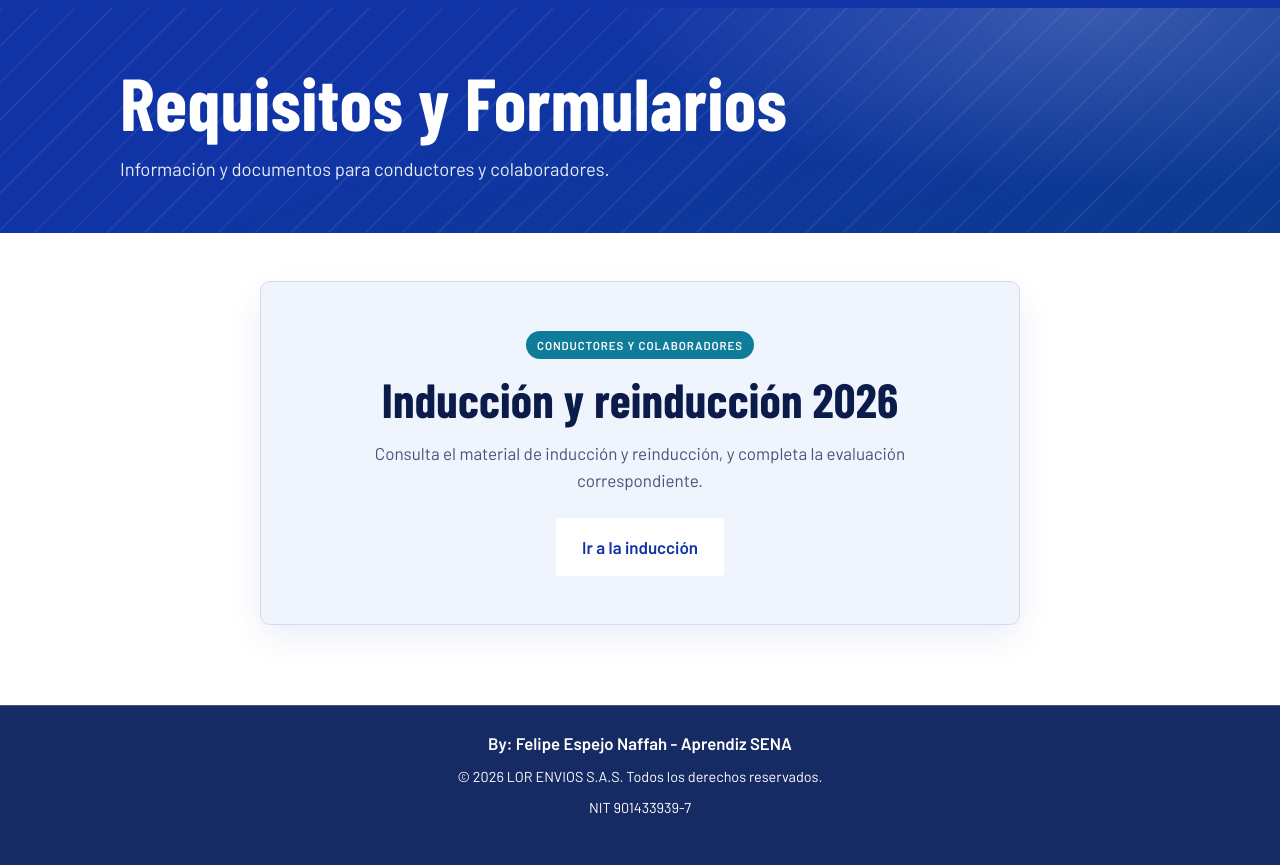
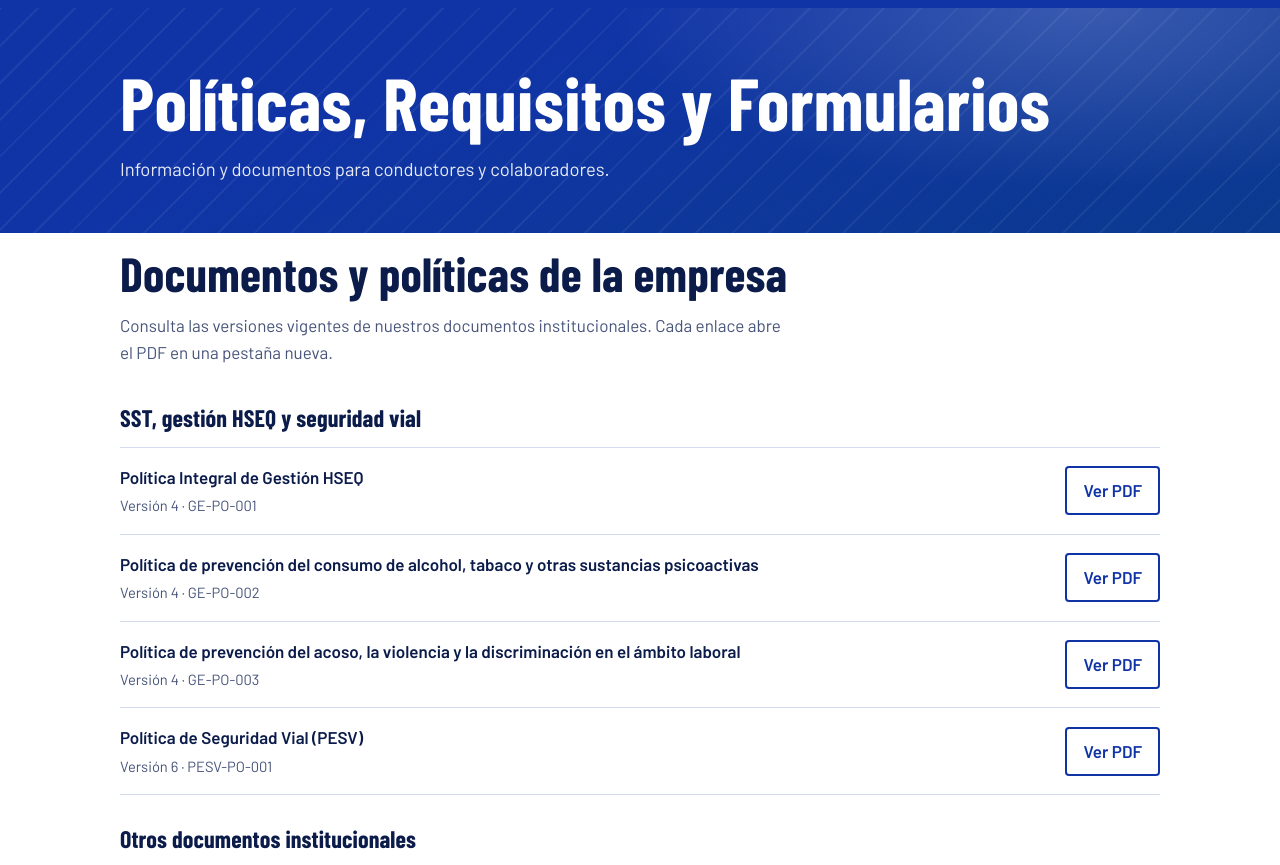
Before and after one commit to auxhse/LorEnvios, a plain HTML site: page sst.html in a window 1280 px wide. Shown: the part 80-945 px from the top of the page. Drawn offline with nearby package versions, Linux system fonts and the light colour scheme; a web font is replaced by a local one.

Commit message:
Publicar políticas SST correctas
Actualiza sst.html y agrega las cinco políticas vigentes. Los reglamentos quedan pendientes de recibir sus formatos correctos.

Co-authored-by: Copilot <223556219+Copilot@users.noreply.github.com>

```diff
--- a/sst.html
+++ b/sst.html
@@ -44,8 +44,30 @@ footer .nit{flex-basis:100%;text-align:center}
 <main>
 <section class="page-hero">
   <div class="wrap">
-    <h1>Requisitos y Formularios</h1>
+    <h1>Políticas, Requisitos y Formularios</h1>
     <p>Información y documentos para conductores y colaboradores.</p>
+  </div>
+</section>
+
+<section class="sst-documents">
+  <div class="wrap">
+    <div class="head">
+      <h2>Documentos y políticas de la empresa</h2>
+      <p>Consulta las versiones vigentes de nuestros documentos institucionales. Cada enlace abre el PDF en una pestaña nueva.</p>
+    </div>
+
+    <h3 class="document-group-title">SST, gestión HSEQ y seguridad vial</h3>
+    <ul class="document-list">
+      <li><div><strong>Política Integral de Gestión HSEQ</strong><span>Versión 4 · GE-PO-001</span></div><a class="btn document-btn" href="ge-po-001-politica-integral-gestion-hseq-v4.pdf" target="_blank" rel="noopener">Ver PDF</a></li>
+      <li><div><strong>Política de prevención del consumo de alcohol, tabaco y otras sustancias psicoactivas</strong><span>Versión 4 · GE-PO-002</span></div><a class="btn document-btn" href="ge-po-002-politica-prevencion-consumo-sustancias-v4.pdf" target="_blank" rel="noopener">Ver PDF</a></li>
+      <li><div><strong>Política de prevención del acoso, la violencia y la discriminación en el ámbito laboral</strong><span>Versión 4 · GE-PO-003</span></div><a class="btn document-btn" href="ge-po-003-politica-prevencion-acoso-violencia-discriminacion-v4.pdf" target="_blank" rel="noopener">Ver PDF</a></li>
+      <li><div><strong>Política de Seguridad Vial (PESV)</strong><span>Versión 6 · PESV-PO-001</span></div><a class="btn document-btn" href="pesv-po-001-politica-seguridad-vial-v6.pdf" target="_blank" rel="noopener">Ver PDF</a></li>
+    </ul>
+
+    <h3 class="document-group-title">Otros documentos institucionales</h3>
+    <ul class="document-list">
+      <li><div><strong>Política de Tratamiento de Información y Datos Personales</strong><span>Versión 4 · GE-PO-004</span></div><a class="btn document-btn" href="ge-po-004-politica-tratamiento-datos-personales-v4.pdf" target="_blank" rel="noopener">Ver PDF</a></li>
+    </ul>
   </div>
 </section>
 
```
Also changed, not shown: 5 other files.
